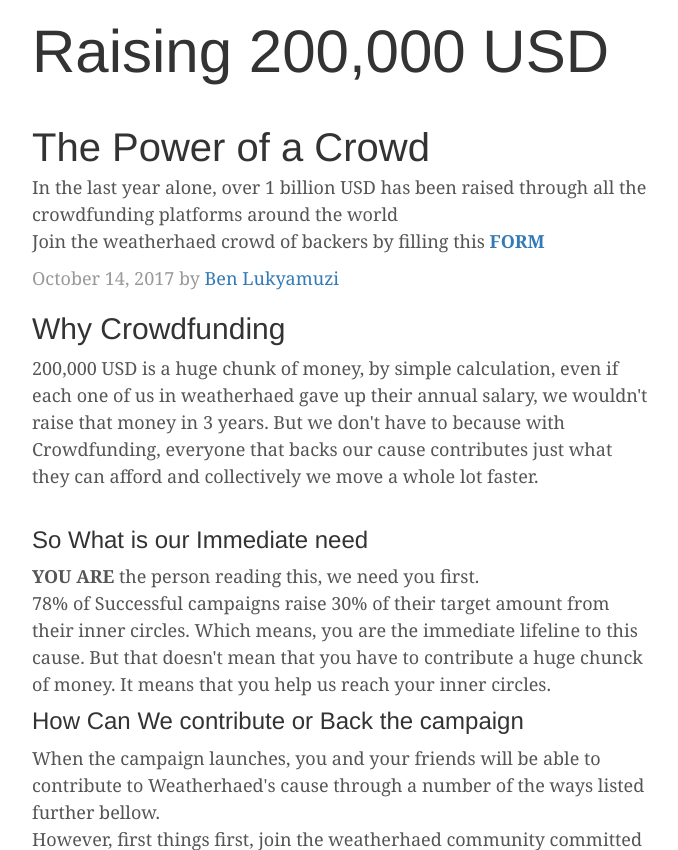
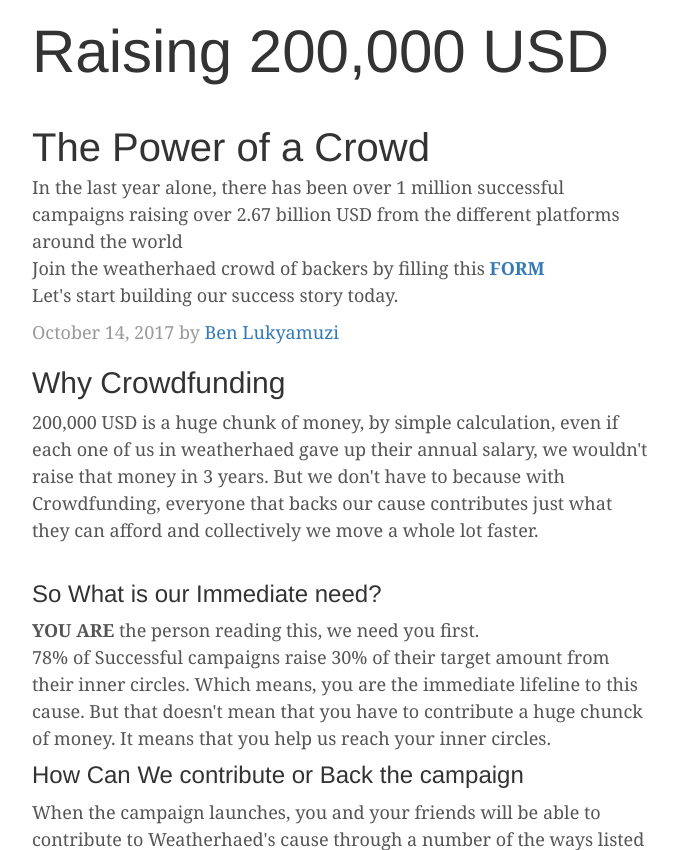
Before and after one commit to lukyamuziB/whc-info, a Flask app: page /crowdfunding in a window 1280 px wide. Shown: the part 71-921 px from the top of the page, without its empty margins (138-816 px from the left). Run offline with Flask 2, Linux system fonts and the light colour scheme; some libraries are stand-ins or nearby versions.

Commit message:
changed what do think img

```diff
--- a/app/templates/crowd.html
+++ b/app/templates/crowd.html
@@ -24,10 +24,14 @@
 
                   <div class="blog-post">
                     <h2 class="blog-post-title">The Power of a Crowd</h2>
-                    <p>In the last year alone, over 1 billion USD has been raised through all the crowdfunding
+                    <p>In the last year alone, there has been over 1 million
+                       successful campaigns raising over 2.67 billion USD from the different
+
                       platforms around the world <br>
                       Join the weatherhaed crowd of backers by filling this <a href="http://bit.ly/whc-campaign"> <strong>FORM</strong> </a>
+                      <br>Let's start building our success story today.
                     </p>
+
                     <p class="blog-post-meta">October 14, 2017 by <a href="http://bit.ly/lukya">Ben Lukyamuzi</a></p>
                     <h2>Why Crowdfunding</h2>
                     <p>200,000 USD is a huge chunk of money, by simple
@@ -38,7 +42,7 @@
                         can afford and collectively we move a whole lot faster.
                     </p>
                     <br>
-                    <h3>So What is our Immediate need</h3>
+                    <h3>So What is our Immediate need?</h3>
                     <p> <strong>YOU ARE</strong> the person reading this, we need you first. <br>
                       78% of Successful campaigns raise 30% of their target amount from their inner circles.
                       Which means, you are the immediate lifeline to this cause.
--- a/app/templates/index.html
+++ b/app/templates/index.html
@@ -46,7 +46,7 @@
           <p><a class="btn btn-default" href="{{ url_for('main.platform') }}" role="button">View details &raquo;</a></p>
         </div><!-- /.col-lg-4 -->
         <div class="col-lg-4">
-          <img class="img-circle" src="{{ url_for('static' , filename = 'partner.jpg') }}" alt="Generic placeholder image" width="140" height="140">
+          <img class="img-circle" src="{{ url_for('static' , filename = 'wdyt.jpg') }}" alt="Generic placeholder image" width="140" height="140">
           <h2>What we Need</h2>
           <p>So, we have a the crowd and we have the platform <br>
             But we still need a couple of things to get going. And the first thing we need is your support. Back us and enable
```
Also changed, not shown: app/static/wdyt.jpg (renamed from app/static/What do you think.jpg).
